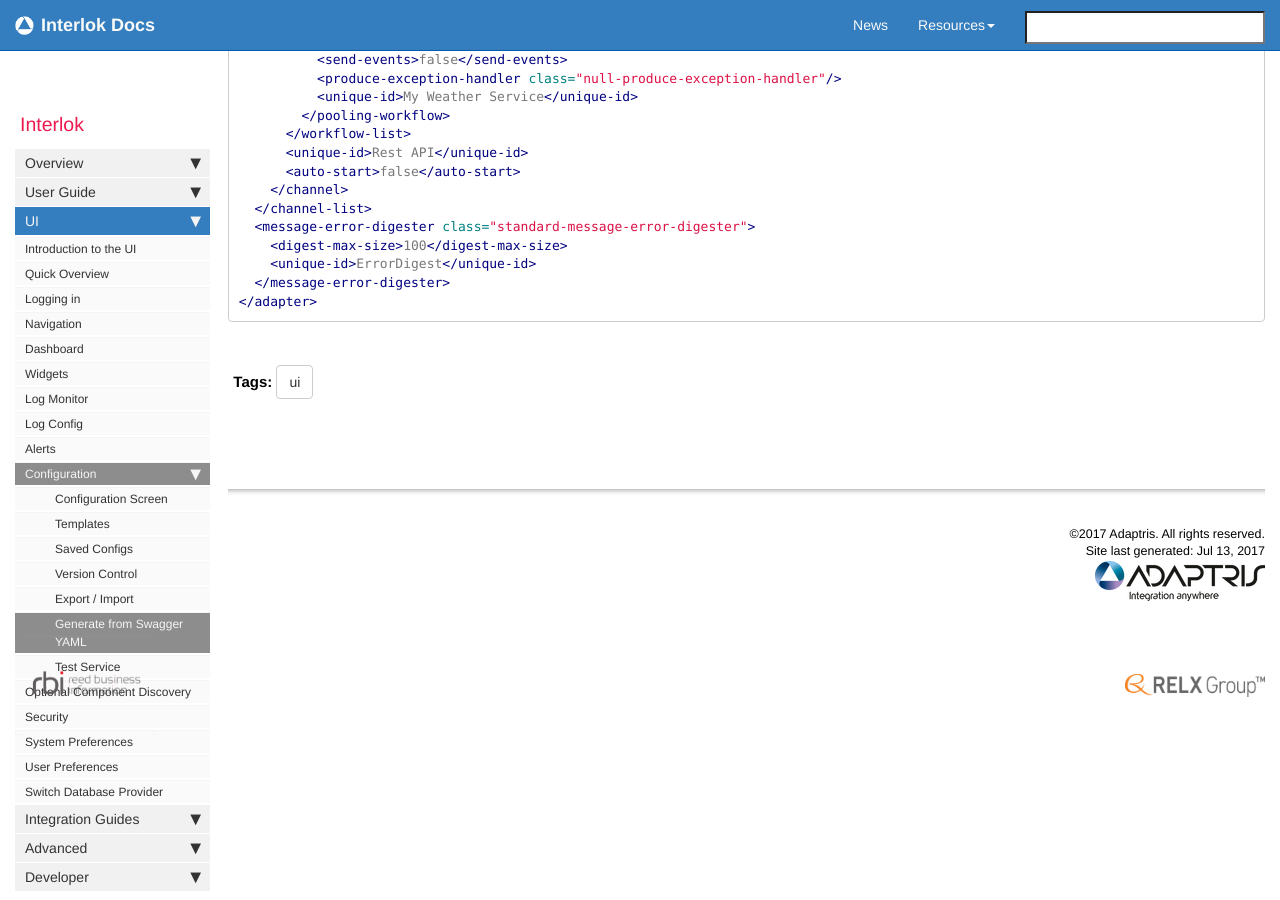
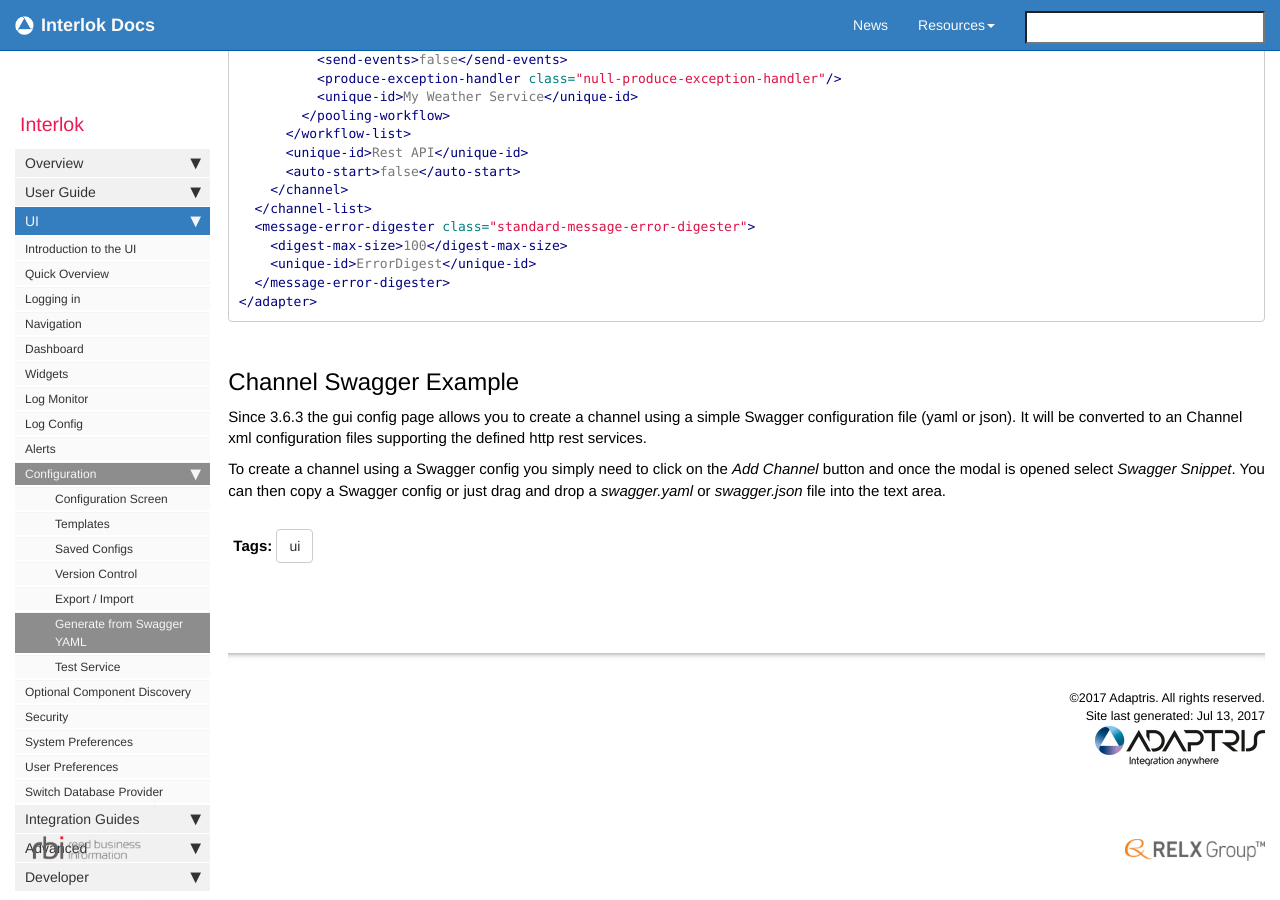
Before and after one commit to adaptris/interlok-docs-legacy, a Jekyll site: the page built from pages/ui/ui-swagger.md, in a window 1280 px wide and 900 px high, scrolled down 4204 px. Built offline with Jekyll 4.4.1, drawn with Linux system fonts in a browser that asks for light colours; nearby versions of some CDN libraries; comment, search, counter and statistics services are not loaded; some of the changed text lies outside the part shown.

Commit message:
Update the ui config swagger doc to include add channel via swagger.

````diff
--- a/pages/ui/ui-swagger.md
+++ b/pages/ui/ui-swagger.md
@@ -223,3 +223,11 @@ This will give an Adapter configuration xml like:
   </message-error-digester>
 </adapter>
 ```
+
+## Channel Swagger Example ##
+
+Since 3.6.3 the gui config page allows you to create a channel using a simple Swagger configuration file (yaml or json).
+It will be converted to an Channel xml configuration files supporting the defined http rest services.
+
+To create a channel using a Swagger config you simply need to click on the *Add Channel* button and once the modal is opened select *Swagger Snippet*.
+You can then copy a Swagger config or just drag and drop a _swagger.yaml_ or _swagger.json_ file into the text area.
````
Also changed, not shown: other parts of pages/ui/ui-swagger.md (+1 -1 lines).
